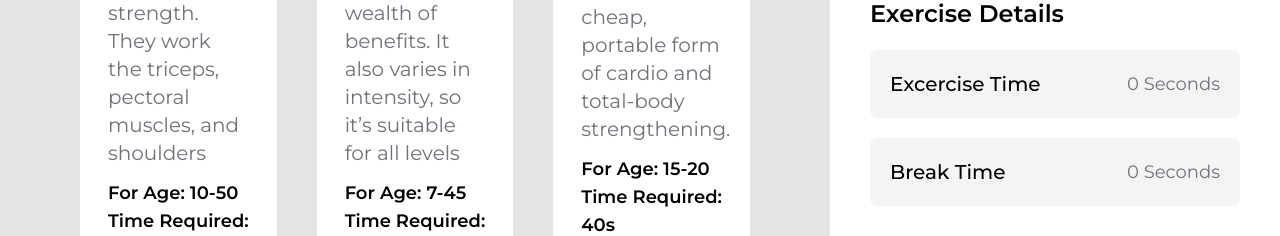
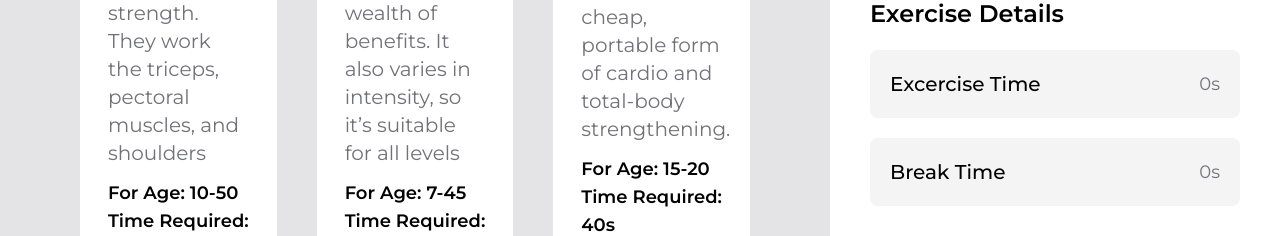
Before and after one commit to shahriyardx/club-assignment, a React (Vite) app: page / in a window 1280 px wide. Shown: the part 470-706 px from the top of the page. Built offline with nearby package versions, Linux system fonts and the light colour scheme.

Commit message:
Convert seconds to duration

```diff
--- a/src/components/Details.tsx
+++ b/src/components/Details.tsx
@@ -1,4 +1,5 @@
 import { ExcerciseType } from "../hooks/useExcercise"
+import { convertToDuration } from "../utils/time"
 
 type Props = {
   selectedExcercises: Array<ExcerciseType>
@@ -13,17 +14,18 @@ const Details = ({ selectedExcercises, breakTime }: Props) => {
       <div className="p-5 bg-zinc-100 rounded-lg mt-5 flex items-center justify-between">
         <p className="text-xl font-[500]">Excercise Time</p>
         <p className="text-lg text-zinc-500">
-          {selectedExcercises.reduce(
-            (prevVal, curVal) => prevVal + curVal.time_required,
-            0
-          )}{" "}
-          Seconds
+          {convertToDuration(
+            selectedExcercises.reduce(
+              (prevVal, curVal) => prevVal + curVal.time_required,
+              0
+            )
+          )}
         </p>
       </div>
 
       <div className="p-5 bg-zinc-100 rounded-lg mt-5 flex items-center justify-between">
         <p className="text-xl font-[500]">Break Time</p>
-        <p className="text-lg text-zinc-500">{breakTime} Seconds</p>
+        <p className="text-lg text-zinc-500">{convertToDuration(breakTime)}</p>
       </div>
     </div>
   )
--- /dev/null
+++ b/src/utils/time.ts
@@ -0,0 +1,35 @@
+export const convertToDuration = (second: number): string => {
+  let hours = 0
+  let minutes = 0
+  let seconds = second
+
+  if (!seconds) {
+    return '0s'
+  }
+
+  if (seconds >= 3600) {
+    hours = Math.floor(seconds / 3600)
+    seconds = seconds % 3600
+  }
+
+  if (seconds >= 60) {
+    minutes = Math.floor(seconds / 60)
+    seconds = seconds % 60
+  }
+
+  let duration = ''
+
+  if (hours) {
+    duration += `${hours}h `
+  }
+
+  if (minutes) {
+    duration += `${minutes}m `
+  }
+
+  if (seconds) {
+    duration += `${seconds}s `
+  }
+
+  return duration
+}
```
